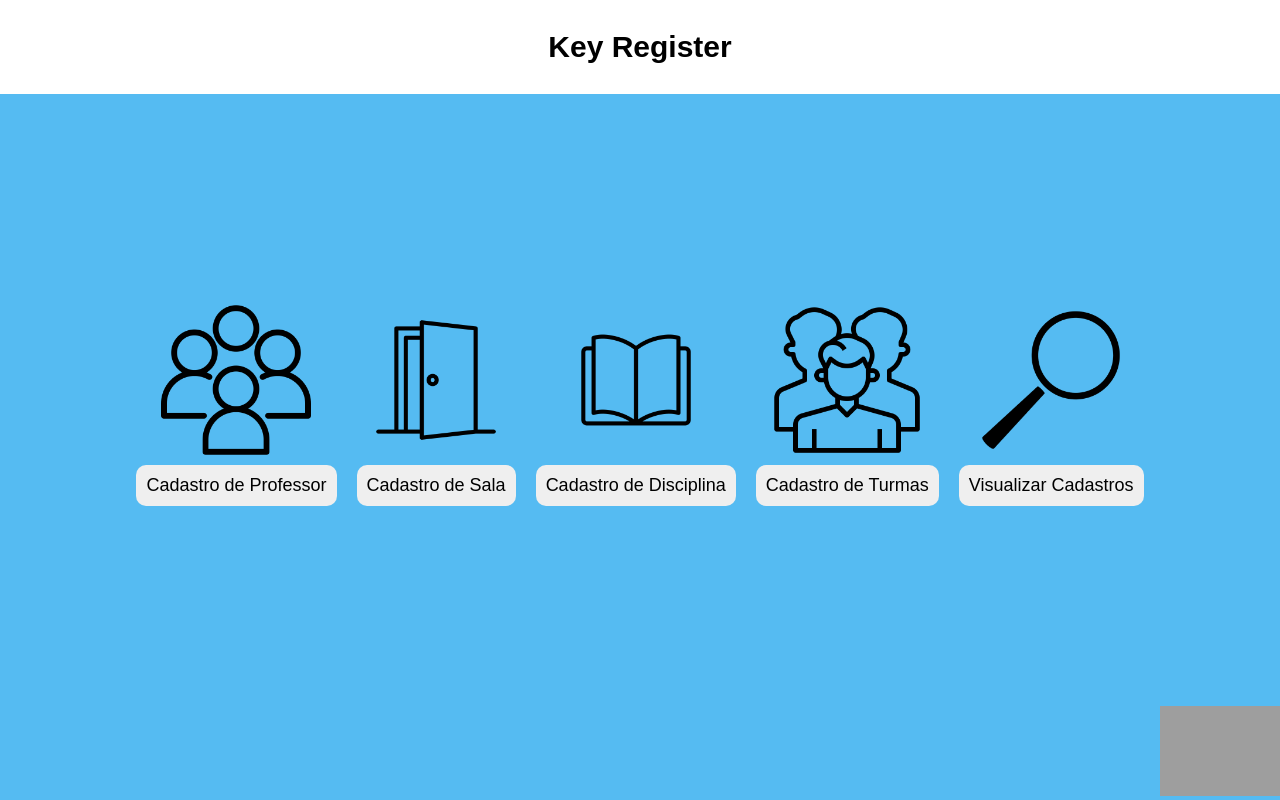
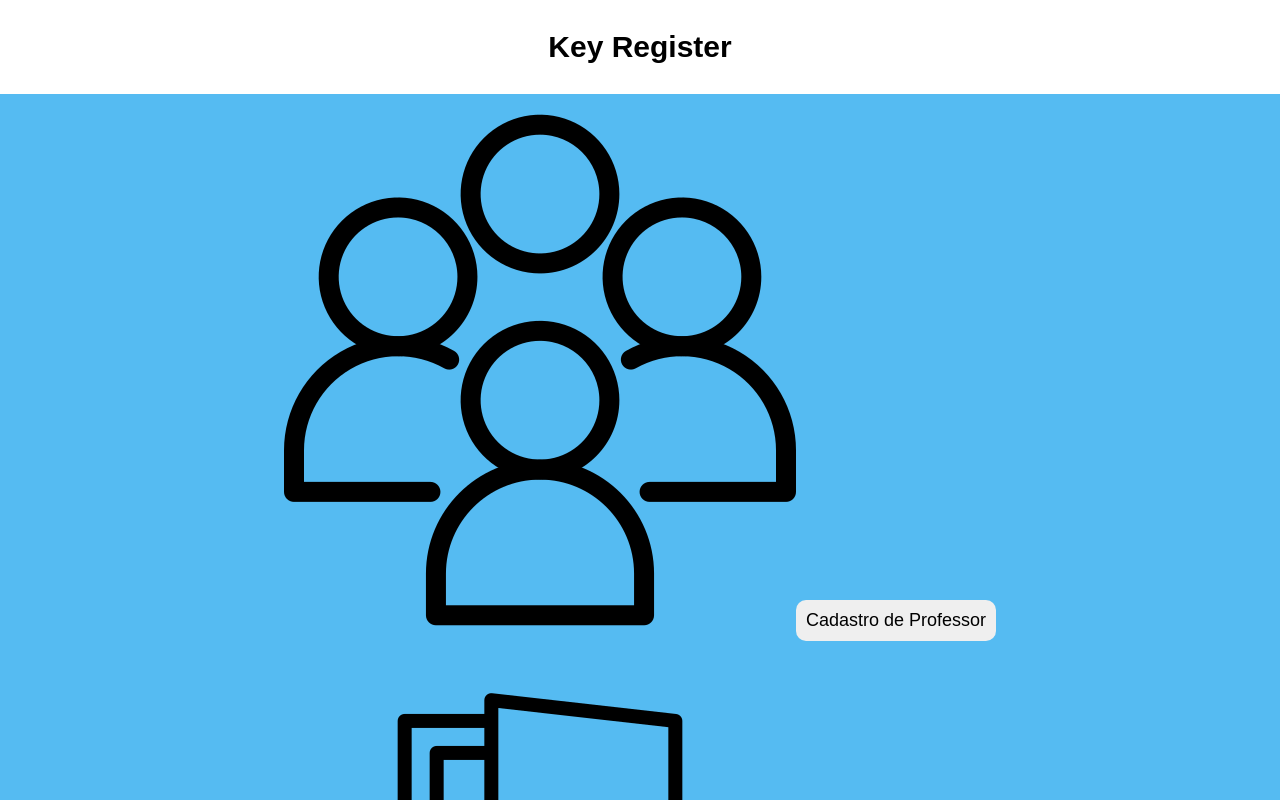
Before and after one commit to gustta11/KeyRegister, a React (Vite) app in the folder frontend/: page / in a window 1280 px wide. Shown: the top 800 px of the page. Built offline with nearby package versions, Linux system fonts and the light colour scheme; grey boxes are pictures that could not be loaded.

Commit message:
Update App.css

```diff
--- a/frontend/src/App.css
+++ b/frontend/src/App.css
@@ -42,24 +42,3 @@ button{
   border: none;
   cursor: pointer;
 }
-
-.links {
-  display: flex;
-  flex-wrap: wrap;
-  justify-content: center;
-  gap: 20px;
-  margin-top: 20px;
-}
-
-.imagem-botao {
-  display: flex;
-  flex-direction: column;
-  align-items: center;
-  margin-bottom: 10px;
-}
-
-.imagem-botao img {
-  width: 150px;
-  height: auto;
-  margin-bottom: 10px;
-}
```
